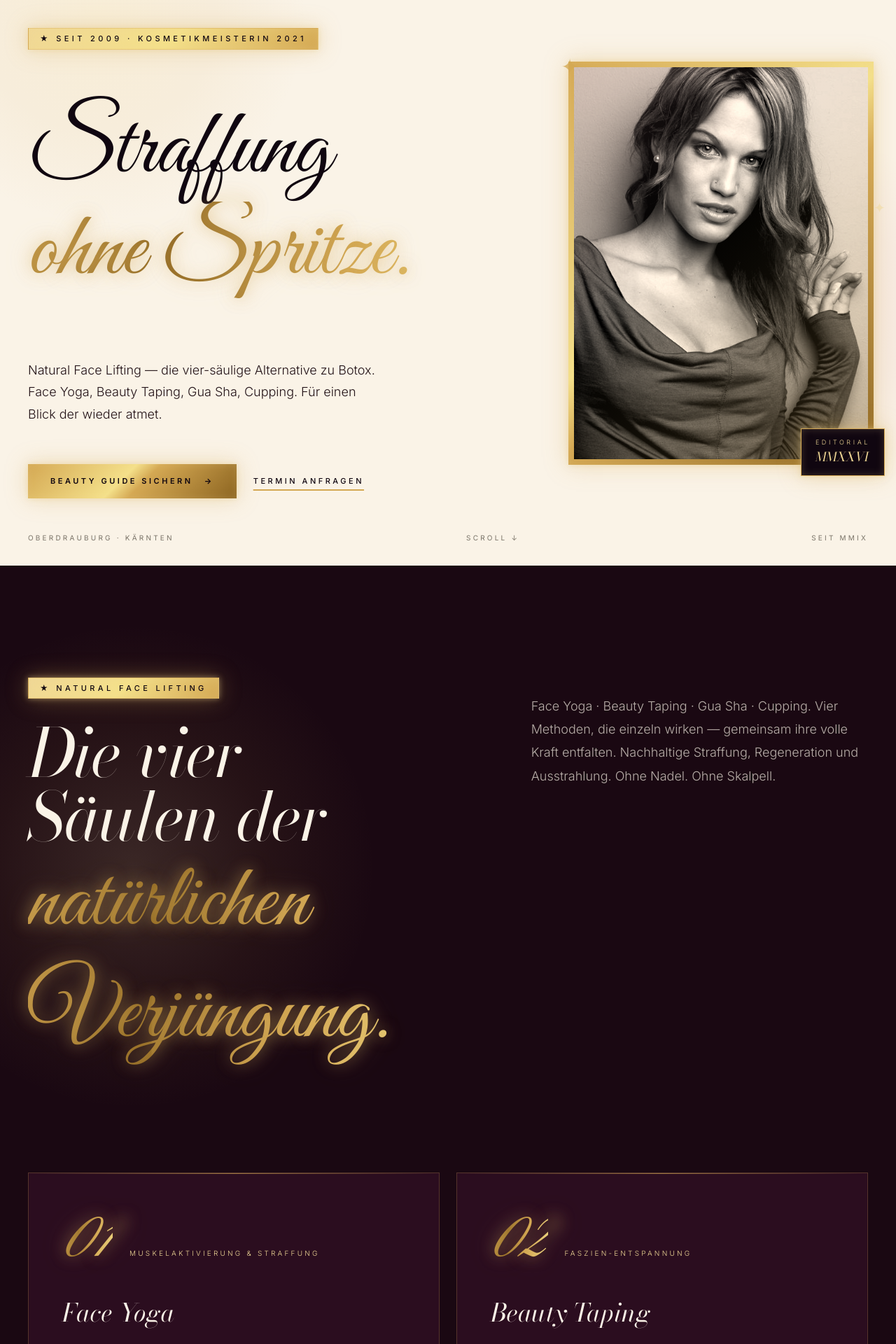
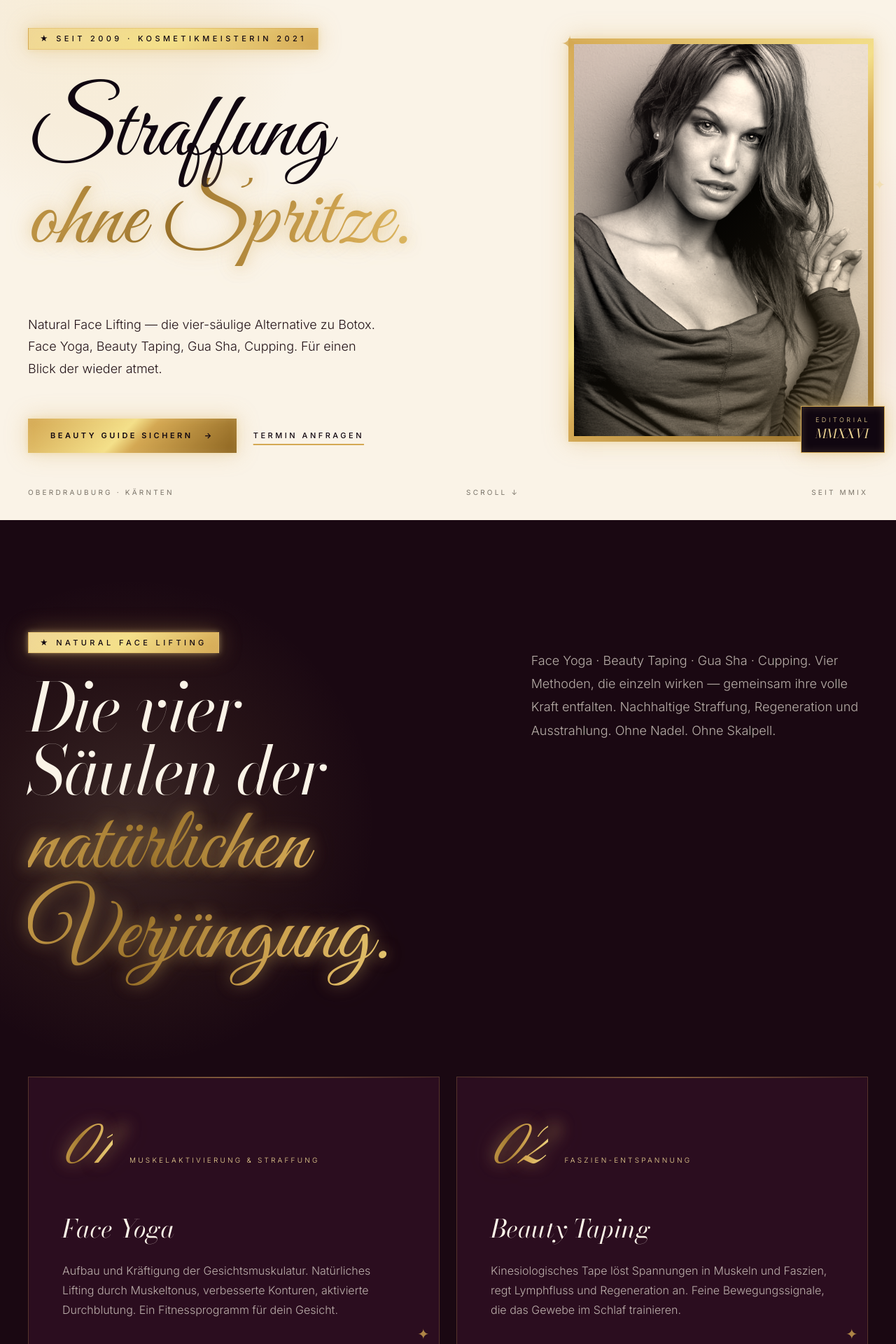
Before and after one commit to apopovic77/makeupyoureyes, a React (Vite) app: page / in a window 1280 px wide. Shown: the part 120-2040 px from the top of the page at 70% size. Built offline with nearby package versions, Linux system fonts and the light colour scheme; no server answers.

Commit message:
fix: tighter leading (1.0) + remove card overflow-hidden so pillar numbers don't clip

```diff
--- a/src/components/CV.tsx
+++ b/src/components/CV.tsx
@@ -20,7 +20,7 @@ export function CV() {
               <span className="block font-serif font-light italic text-5xl md:text-7xl lg:text-8xl leading-[0.94] tracking-[-0.02em]">
                 Beinahe drei
               </span>
-              <span className="block font-display font-normal text-gold-shimmer text-glow-gold text-6xl md:text-8xl lg:text-9xl leading-[1.25] tracking-normal pb-4">
+              <span className="block font-display font-normal text-gold-shimmer text-glow-gold text-6xl md:text-8xl lg:text-9xl leading-[1.0] tracking-normal pb-2">
                 Dekaden Lernen.
               </span>
             </h2>
--- a/src/components/Catalogue.tsx
+++ b/src/components/Catalogue.tsx
@@ -21,7 +21,7 @@ export function Catalogue() {
               <span className="block font-serif font-light italic text-5xl md:text-7xl lg:text-[112px] leading-[0.94] tracking-[-0.02em]">
                 Ein Studio.
               </span>
-              <span className="block font-display font-normal text-gold-shimmer text-6xl md:text-8xl lg:text-[132px] leading-[1.25] tracking-normal pb-4">
+              <span className="block font-display font-normal text-gold-shimmer text-6xl md:text-8xl lg:text-[132px] leading-[1.0] tracking-normal pb-2">
                 Vierzehn Handwerke.
               </span>
             </h2>
--- a/src/components/Contact.tsx
+++ b/src/components/Contact.tsx
@@ -54,7 +54,7 @@ export function Contact() {
                 i === 0 ? (
                   <span key={i} className="block font-serif font-light italic text-5xl md:text-7xl lg:text-8xl leading-[0.94] tracking-[-0.02em]">{line}</span>
                 ) : (
-                  <span key={i} className="block font-display font-normal text-gold-shimmer text-glow-gold text-6xl md:text-8xl lg:text-9xl leading-[1.25] tracking-normal pb-4">{line}</span>
+                  <span key={i} className="block font-display font-normal text-gold-shimmer text-glow-gold text-6xl md:text-8xl lg:text-9xl leading-[1.0] tracking-normal pb-2">{line}</span>
                 )
               ))}
             </h2>
--- a/src/components/Hero.tsx
+++ b/src/components/Hero.tsx
@@ -28,12 +28,13 @@ export function Hero() {
             initial={{ opacity: 0, y: 20 }}
             animate={{ opacity: 1, y: 0 }}
             transition={{ duration: 1.1, delay: 0.25, ease: [0.22, 0.61, 0.36, 1] }}
-            className="text-ink overflow-visible py-4"
+            className="text-ink overflow-visible"
+            style={{ paddingTop: "0.15em", paddingBottom: "0.25em" }}
           >
-            <span className="block font-display font-normal text-ink text-[56px] sm:text-[76px] md:text-[104px] lg:text-[132px] leading-[1.1] tracking-normal">
+            <span className="block font-display font-normal text-ink text-[56px] sm:text-[76px] md:text-[104px] lg:text-[132px] tracking-normal" style={{ lineHeight: "0.95" }}>
               {hero.title}
             </span>
-            <span className="block font-display font-normal text-gold-shimmer text-glow-gold text-[56px] sm:text-[76px] md:text-[104px] lg:text-[132px] leading-[1.1] tracking-normal">
+            <span className="block font-display font-normal text-gold-shimmer text-glow-gold text-[56px] sm:text-[76px] md:text-[104px] lg:text-[132px] tracking-normal" style={{ lineHeight: "0.95" }}>
               {hero.titleAccent}
             </span>
           </motion.h1>
--- a/src/components/Marion.tsx
+++ b/src/components/Marion.tsx
@@ -54,7 +54,7 @@ export function Marion() {
               </p>
             </Reveal>
             <Reveal delay={0.08}>
-              <h2 className="font-script font-normal text-ink text-6xl md:text-8xl lg:text-9xl leading-[1.15] tracking-normal pb-4">
+              <h2 className="font-script font-normal text-ink text-6xl md:text-8xl lg:text-9xl leading-[1.0] tracking-normal pb-2">
                 <span className="text-gold-shimmer text-glow-gold">
                   Marion Oberlerchner
                 </span>
--- a/src/components/NFL.tsx
+++ b/src/components/NFL.tsx
@@ -26,7 +26,7 @@ export function NFL() {
                     {line}
                   </span>
                 ) : (
-                  <span key={i} className="block font-display font-normal text-gold-shimmer text-glow-gold text-6xl md:text-8xl lg:text-9xl leading-[1.25] tracking-normal pb-4">
+                  <span key={i} className="block font-display font-normal text-gold-shimmer text-glow-gold text-6xl md:text-8xl lg:text-9xl leading-[1.0] tracking-normal pb-2">
                     {line}
                   </span>
                 )
@@ -44,12 +44,12 @@ export function NFL() {
         <div className="grid grid-cols-1 md:grid-cols-2 gap-6">
           {nfl.pillars.map((p, i) => (
             <Reveal key={p.no} delay={i * 0.08}>
-              <div className="group relative bg-plum p-8 md:p-12 h-full min-h-[280px] flex flex-col overflow-hidden border border-champagne/25 hover:border-champagne/60 transition-all hover:glow-gold">
+              <div className="group relative bg-plum p-8 md:p-12 h-full min-h-[280px] flex flex-col border border-champagne/25 hover:border-champagne/60 transition-all hover:glow-gold">
                 {/* Top gold hairline */}
                 <div className="absolute top-0 left-0 h-px w-full bg-gradient-to-r from-transparent via-champagne to-transparent opacity-70" />
 
                 <div className="flex items-baseline gap-6 mb-8">
-                  <span className="font-display font-normal text-gold-shimmer text-6xl md:text-8xl italic leading-none text-glow-gold">
+                  <span className="font-display font-normal text-gold-shimmer text-6xl md:text-8xl italic text-glow-gold pb-2" style={{ lineHeight: "1.1" }}>
                     {p.no}
                   </span>
                   <span className="text-[10px] uppercase tracking-[0.32em] text-champagne-soft font-light">
@@ -74,7 +74,7 @@ export function NFL() {
         <Reveal delay={0.2}>
           <blockquote className="mt-20 md:mt-32 max-w-4xl mx-auto text-center relative">
             <span className="absolute -top-8 left-1/2 -translate-x-1/2 text-3xl text-gold-shimmer">✦ ✦ ✦</span>
-            <p className="font-script font-normal text-champagne-soft text-4xl md:text-6xl lg:text-7xl leading-[1.1] text-glow-gold">
+            <p className="font-script font-normal text-champagne-soft text-4xl md:text-6xl lg:text-7xl leading-[1.0] text-glow-gold pb-2">
               {nfl.quote}
             </p>
             <footer className="mt-10 text-[10px] uppercase tracking-[0.4em] text-champagne-soft">
--- a/src/components/Portfolio.tsx
+++ b/src/components/Portfolio.tsx
@@ -41,7 +41,7 @@ export function Portfolio() {
                 li === 0 ? (
                   <span key={li} className="block font-serif font-light italic text-5xl md:text-7xl lg:text-8xl leading-[0.94] tracking-[-0.02em]">{line}</span>
                 ) : (
-                  <span key={li} className="block font-display font-normal text-gold-shimmer text-glow-gold text-6xl md:text-8xl lg:text-9xl leading-[1.25] tracking-normal pb-4">{line}</span>
+                  <span key={li} className="block font-display font-normal text-gold-shimmer text-glow-gold text-6xl md:text-8xl lg:text-9xl leading-[1.0] tracking-normal pb-2">{line}</span>
                 )
               ))}
             </h2>
```
